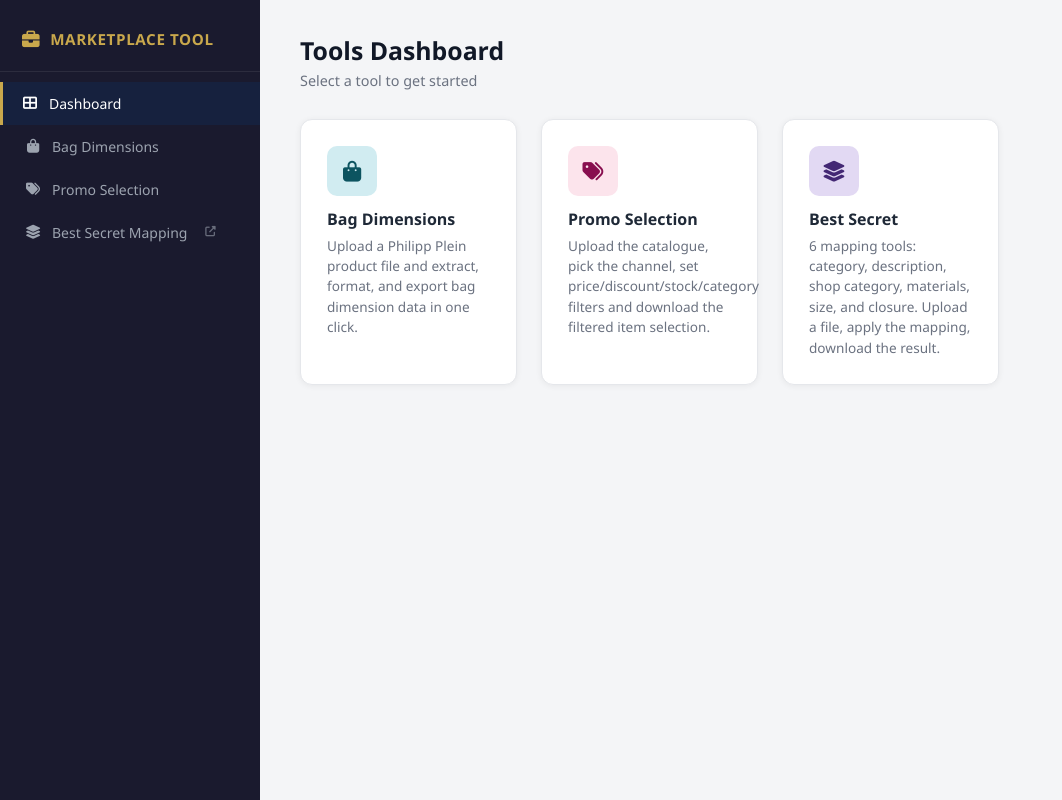
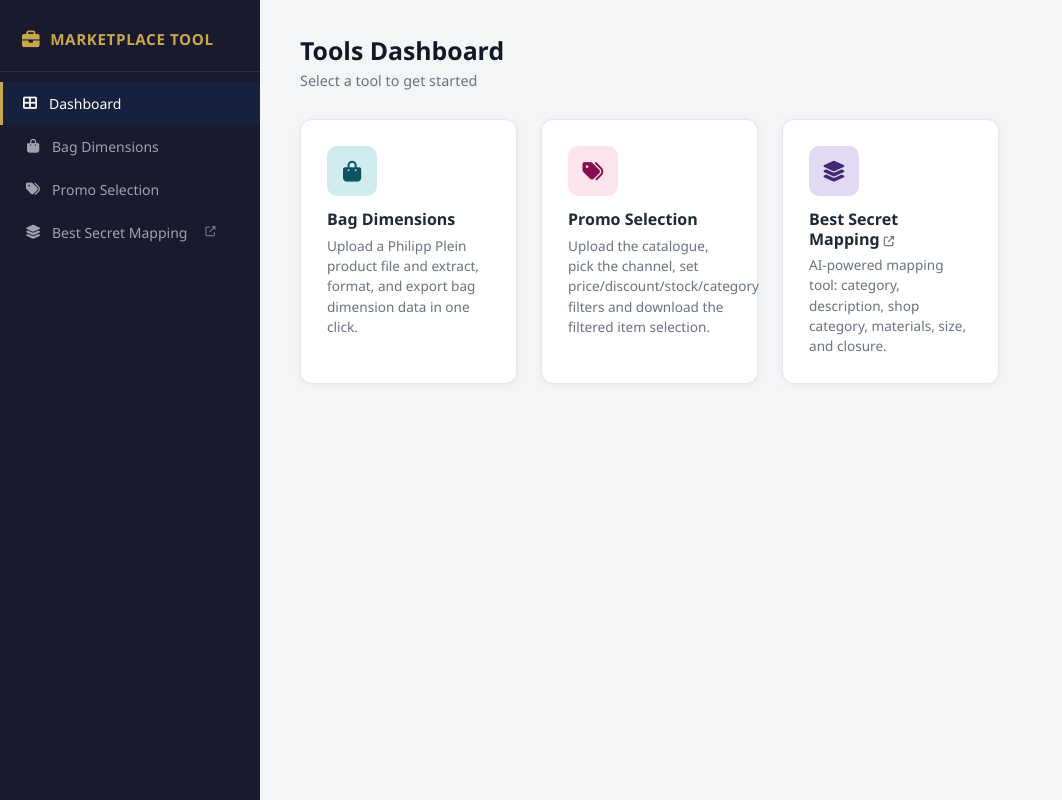
Before and after one commit to szucchelli98/PP, a Flask app: page / in a window 1280 px wide. Shown: the whole page, without its empty margins (0-1062 px from the left). Run offline with Flask 3, Linux system fonts and the light colour scheme.

Commit message:
Fix dashboard: replace best_secret.index url_for with external artifact link

```diff
--- a/templates/dashboard.html
+++ b/templates/dashboard.html
@@ -57,12 +57,12 @@
   </div>
 
 <div class="col-md-6 col-xl-3">
-    <a href="{{ url_for('best_secret.index') }}" class="tool-card">
+    <a href="https://claude.ai/public/artifacts/6ef75a69-bdcd-46f5-b1f3-d3c7ddcd8e75" target="_blank" rel="noopener" class="tool-card">
       <div class="tool-icon" style="background:#e2d9f3; color:#432874;">
         <i class="fas fa-layer-group"></i>
       </div>
-      <h5>Best Secret</h5>
-      <p>6 mapping tools: category, description, shop category, materials, size, and closure. Upload a file, apply the mapping, download the result.</p>
+      <h5>Best Secret Mapping <i class="fas fa-external-link-alt" style="font-size:.65rem;opacity:.6"></i></h5>
+      <p>AI-powered mapping tool: category, description, shop category, materials, size, and closure.</p>
     </a>
   </div>
 </div>
```
